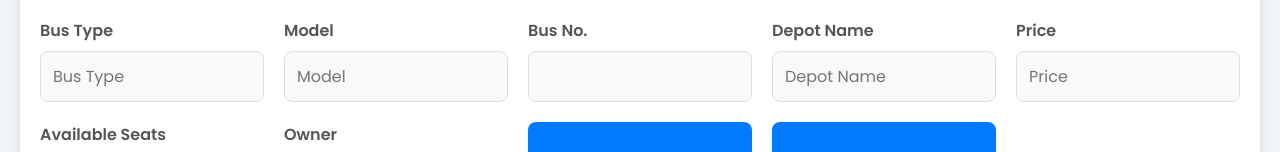
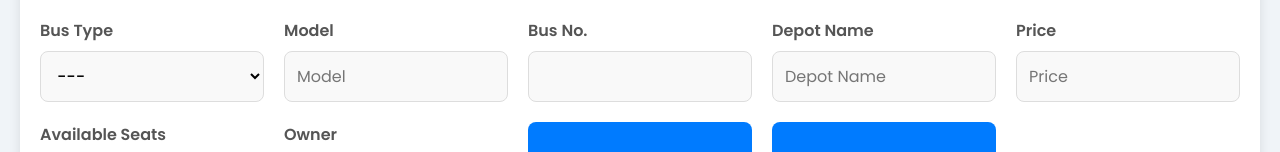
Before and after one commit to avishkaJSPshehan/TrincoBusLink, a React (Create React App) app: page /admin-dashboard in a window 1280 px wide. Shown: the part 341-493 px from the top of the page. Built offline with nearby package versions, Linux system fonts and the light colour scheme; no server answers; sample sign-in values are in the browser's storage.

Commit message:
Add private bus type

```diff
--- a/src/App.js
+++ b/src/App.js
@@ -1,5 +1,5 @@
 import React from "react";
-import "./app.css";
+import "./App.css";
 import Navbar from "./Components/Navbar/Navbar";
 import { BrowserRouter, Route, Routes } from "react-router-dom";
 import HomePage from "./pages/home-page";
--- a/src/Components/AdminDashboard/addBus.jsx
+++ b/src/Components/AdminDashboard/addBus.jsx
@@ -164,14 +164,19 @@ const AddBus = ({ busToUpdate, setBusToUpdate }) => {
           </div>
           <div className="form-group">
             <label htmlFor="busType">Bus Type</label>
-            <input
+            {/* <input
               type="text"
               name="busType"
               value={formData.busType}
               onChange={handleInputChange}
               placeholder="Bus Type"
               required
-            />
+            /> */}
+            <select>
+              <option >---</option>
+              <option value="SLTB">SLTB</option>
+              <option value="PVT">Private</option>
+            </select>
           </div>
           <div className="form-group">
             <label htmlFor="model">Model</label>
--- a/src/Components/Book Seat/BusDetails.jsx
+++ b/src/Components/Book Seat/BusDetails.jsx
@@ -1,6 +1,7 @@
 import React from "react";
 import "./BusDetails.css";
-import busImage from "../../Assets/bus_1.jpg";
+import sltb from "../../Assets/bus_1.jpg"; // SLTB
+import pvt from "../../Assets/bus_2.jpg"; // Private
 
 const BusDetails = ({ bus, date }) => {
   return (
@@ -14,7 +15,7 @@ const BusDetails = ({ bus, date }) => {
       </div>
       <div className="bus-summary">
         <div className="bus-image">
-          <img src={busImage} alt="Bus" />
+          <img src={bus.busType === "SLTB" ? sltb : pvt} alt="Bus" />
         </div>
         <div className="route-info">
           <div className="route">
--- a/src/Components/Find A Bus/findabus.jsx
+++ b/src/Components/Find A Bus/findabus.jsx
@@ -1,6 +1,7 @@
 import React, { useEffect, useState } from "react";
 import "./BusSearch.css";
-import busImage from "../../Assets/bus_1.jpg"; // Default image
+import sltb from "../../Assets/bus_1.jpg"; // SLTB
+import pvt from "../../Assets/bus_2.jpg"; // Private
 import { Link } from "react-router-dom";
 
 const BusSearch = ({ departure, arrival, busData, travelDate }) => {
@@ -62,7 +63,7 @@ const BusSearch = ({ departure, arrival, busData, travelDate }) => {
         <div key={bus._id} className="bus-card">
           <div className="bus-details">
             <div className="bus-image">
-              <img src={busImage} alt="Bus" />{" "}
+              <img src={bus.busType === "SLTB" ? sltb : pvt} alt="Bus" />{" "}
               {/* You can update image dynamically if available */}
             </div>
             <div className="bus-info">
```
Also changed, not shown: src/Assets/bus_2.jpg (added).
